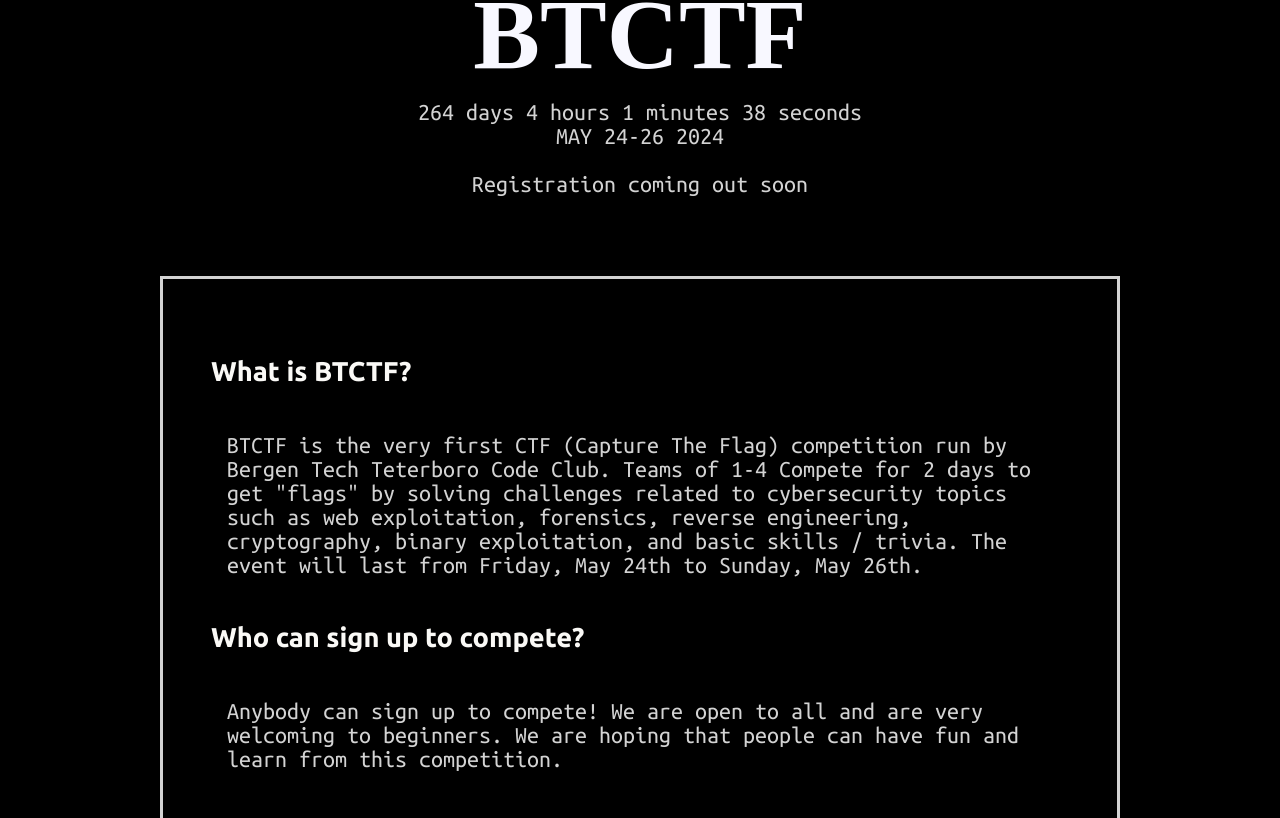
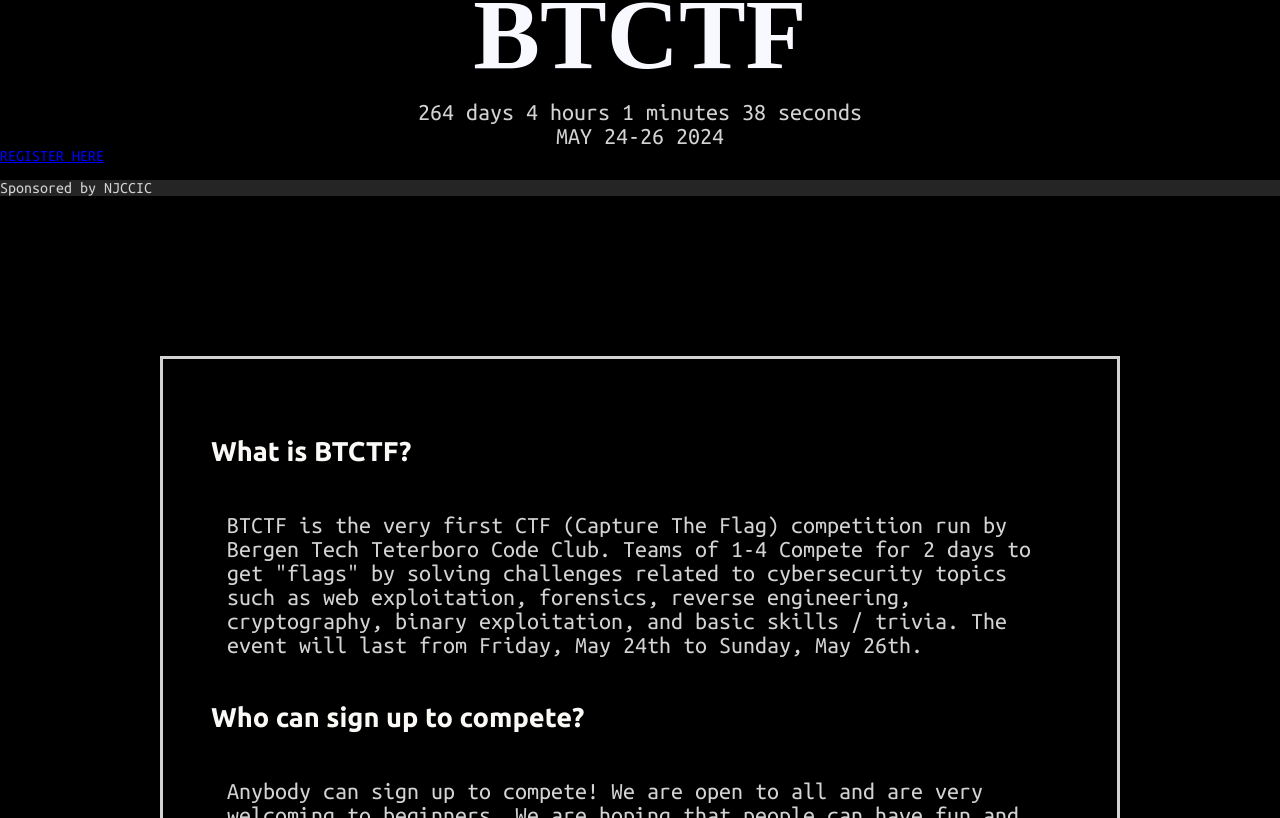
Before and after one commit to BT-CODE-CLUB/btcodeclub, a React (Vite) app: page / in a window 1280 px wide. Shown: the part 322-1140 px from the top of the page. Built offline with nearby package versions, Linux system fonts and the light colour scheme; a web font is replaced by a local one.

Commit message:
registration added

```diff
--- a/src/pages/Home.jsx
+++ b/src/pages/Home.jsx
@@ -25,9 +25,13 @@
                     <h2 className="title">BTCTF</h2>
                     <div className="text center"><CountdownTimer targetDate="2024-05-24T20:00:00" /></div>
                     <div className="text center">MAY 24-26 2024</div>
-                    <div className="text spacing center">Registration coming out soon</div>
+                    <a href="https://btctf.us/">REGISTER HERE</a>
                 </div>
-                <div className="about spacing" id="faq">
+                <div>
+                    Sponsored by NJCCIC
+
+                </div>
+                <div className="about" id="faq">
                     <div className="faq">
                     <h5 className="text-title">What is BTCTF?</h5>
                     <div className="text">BTCTF is the very first CTF (Capture The Flag) competition run by Bergen Tech Teterboro Code Club. Teams of 1-4 Compete for 2 days to get "flags" by solving challenges related to cybersecurity topics such as web exploitation, forensics, reverse engineering, cryptography, binary exploitation, and basic skills / trivia. The event will last from Friday, May 24th to Sunday, May 26th.</div>
```
